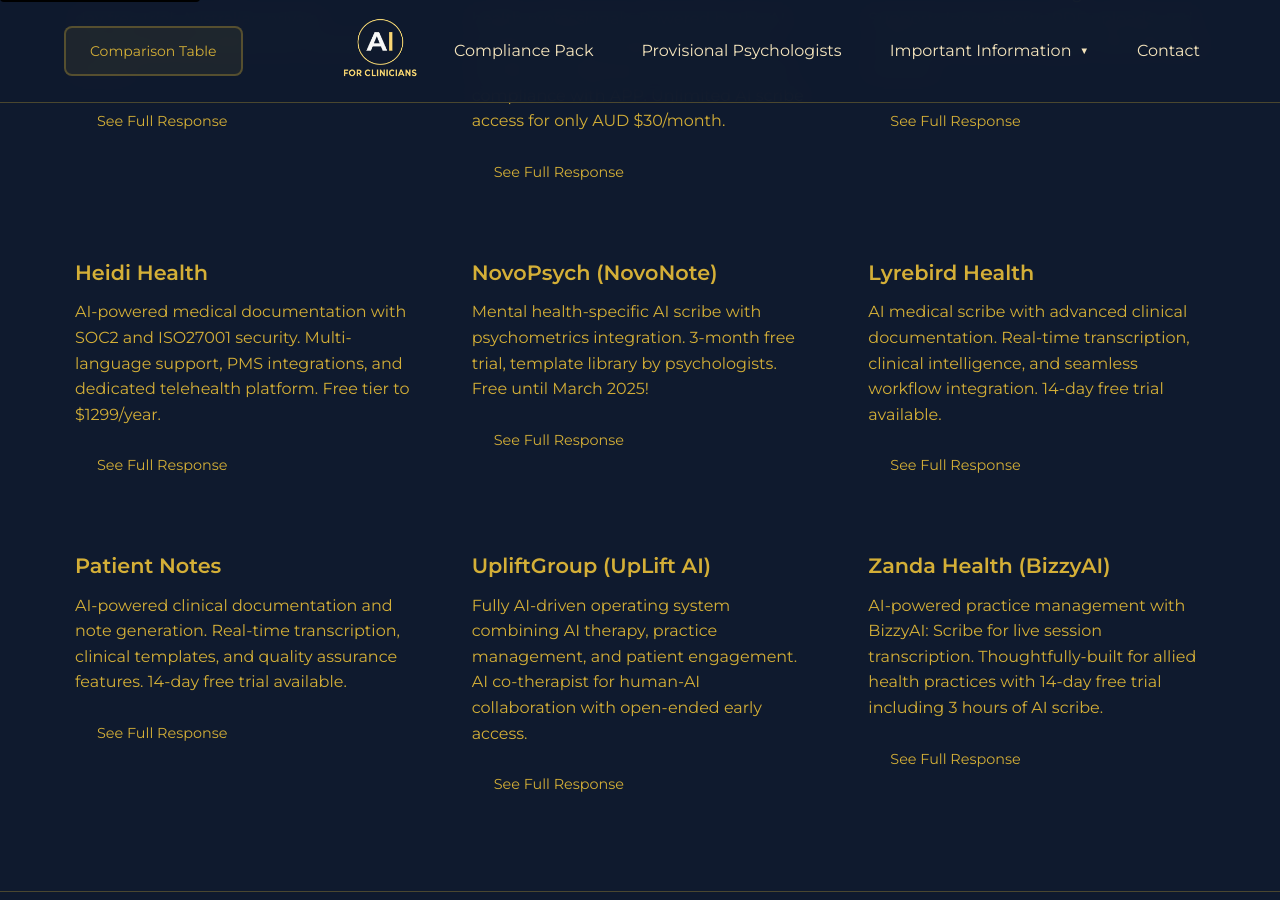
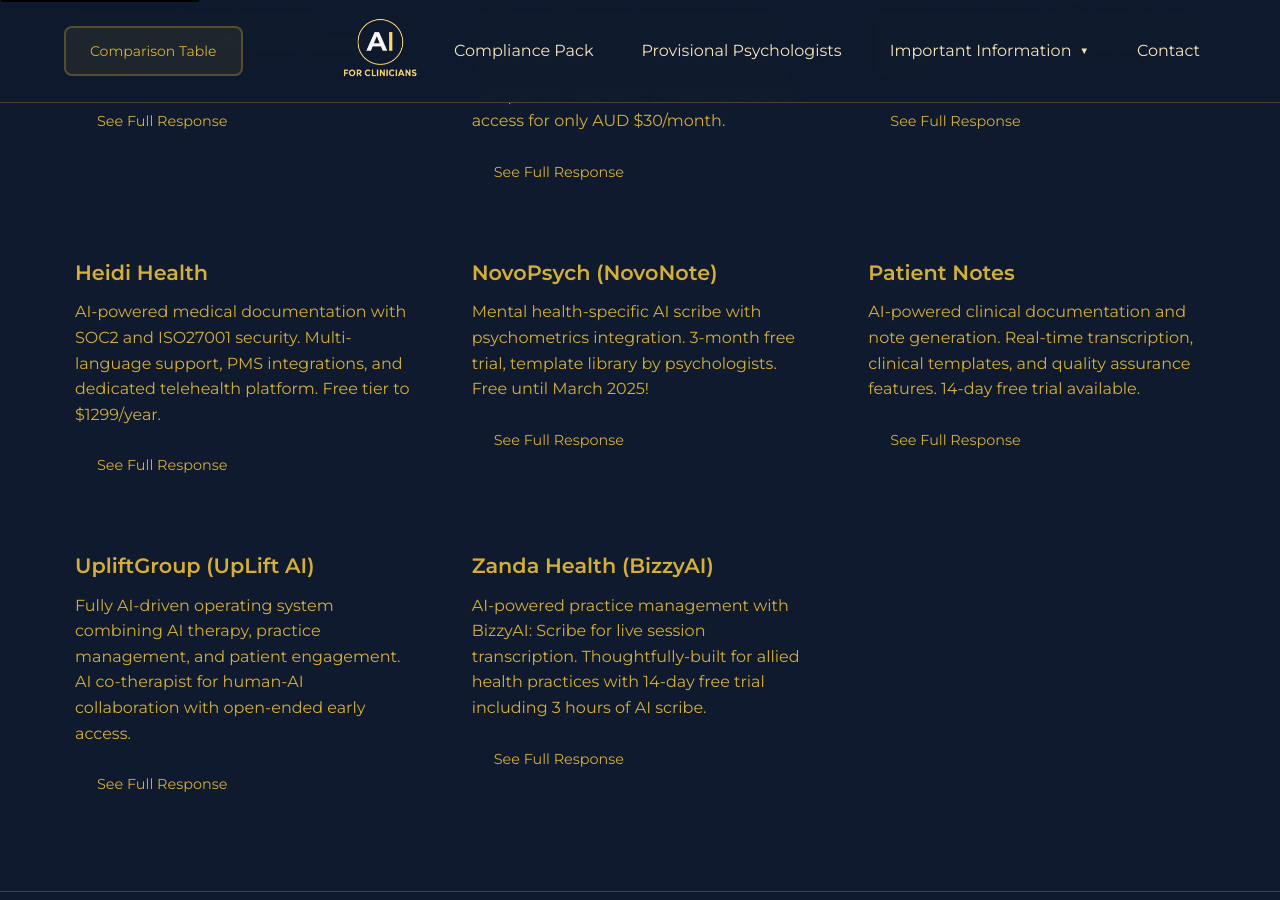
Before and after one commit to keisler-au/aiforclin, a Jekyll site: the page built from comparisons/index.html, in a window 1280 px wide and 900 px high, scrolled down 1461 px. Built offline with Jekyll 4.4.1, drawn with Linux system fonts in a browser that asks for light colours; nearby versions of some CDN libraries.

Commit message:
removed lyrebird article and changed novoNote prov psych image"

```diff
--- a/comparisons/index.html
+++ b/comparisons/index.html
@@ -134,25 +134,6 @@
       </article>
 
       <article class="company-card" role="listitem">
-        <h3>Lyrebird Health</h3>
-        <p>
-          AI medical scribe with advanced clinical documentation. Real-time
-          transcription, clinical intelligence, and seamless workflow
-          integration. 14-day free trial available.
-        </p>
-        <a
-          href="companies/lyrebird.html"
-          class="company-button"
-          aria-describedby="lyrebird-desc"
-          >See Full Response</a
-        >
-        <span id="lyrebird-desc" class="sr-only"
-          >Learn more about Lyrebird Health's AI medical scribe with real-time
-          transcription</span
-        >
-      </article>
-
-      <article class="company-card" role="listitem">
         <h3>Patient Notes</h3>
         <p>
           AI-powered clinical documentation and note generation. Real-time
--- a/provisional-psychologists/index.html
+++ b/provisional-psychologists/index.html
@@ -53,6 +53,7 @@
         src="${company.image}"
         alt="${company.name} Logo"
         class="max-w-50"
+        style="border-radius: 20px;"
       />
       <article class="card card-alt card-bordered prov-psych-card">
         <div class="mb-8">
```
Also changed, not shown: other parts of provisional-psychologists/index.html (+1 -1 lines), assets/images/affiliate/novoNote-affiliate.jpg (added).
